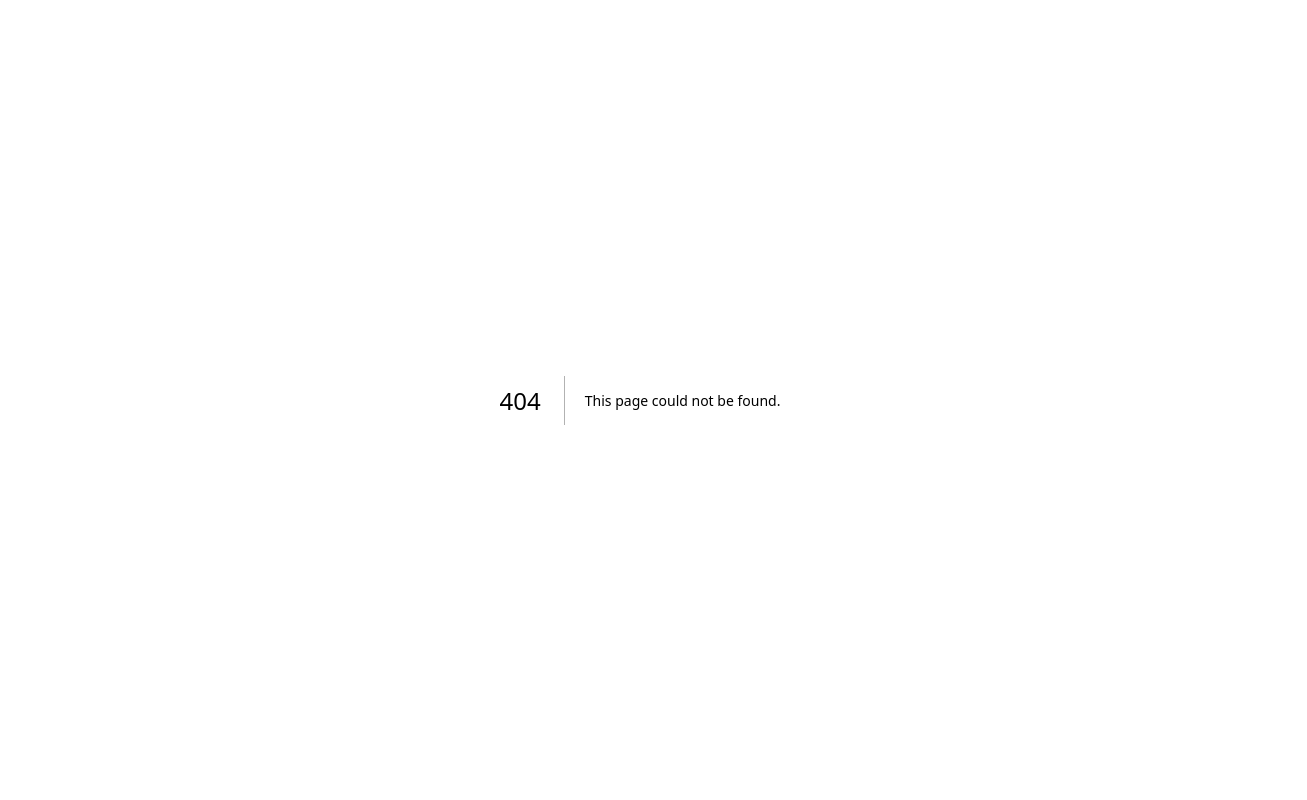
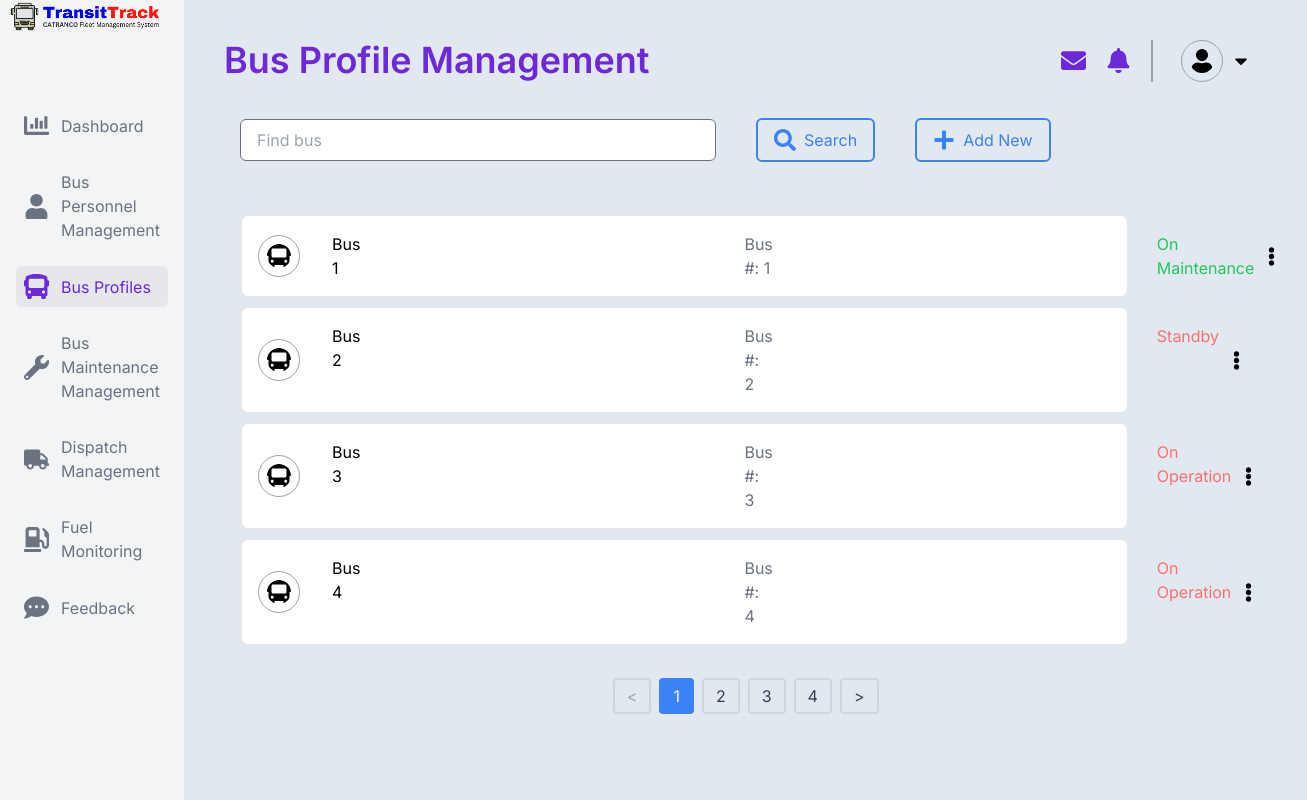
Before and after one commit to CATRANCO-Fleet-Management-System/FE-CAPSTONE, a Next.js app: page /bus-profiles in a window 1280 px wide. Before the commit this address had no page. Shown: the whole page, 1307 px wide, since content can reach past the window. Built offline with nearby package versions, Linux system fonts and the light colour scheme.

Commit message:
NOT DONE THO

```diff
--- /dev/null
+++ b/src/app/bus-profiles/page.tsx
@@ -0,0 +1,264 @@
+"use client";
+import React, { useState, useRef, useEffect } from "react";
+import Sidebar from "../components/Sidebar";
+import Header from "../components/Header";
+import Confirmpopup from "../components/Confirmpopup";
+import { FaBus, FaSearch, FaPlus, FaEllipsisV } from "react-icons/fa";
+import { useRouter } from "next/navigation";
+
+// RecordBox Component
+const RecordBox = ({ busId, maintenanceStatus, onDelete }) => {
+  const [isMenuOpen, setIsMenuOpen] = useState(false);
+  const menuRef = useRef<HTMLDivElement | null>(null);
+
+  const toggleMenu = () => setIsMenuOpen(!isMenuOpen);
+
+  const handleClickOutside = (event: MouseEvent) => {
+    if (menuRef.current && !menuRef.current.contains(event.target as Node)) {
+      setIsMenuOpen(false);
+    }
+  };
+
+  useEffect(() => {
+    document.addEventListener("mousedown", handleClickOutside);
+    return () => document.removeEventListener("mousedown", handleClickOutside);
+  }, []);
+
+  return (
+    <div className="record-box-container w-auto h-auto bg-white border-gray-200 rounded-lg border-2 flex flex-col items-start p-4 relative cursor-pointer">
+      <div className="flex items-center w-full">
+        <div className="logo flex-shrink-0">
+          <FaBus
+            size={42}
+            className="rounded-full border border-gray-400 p-2"
+          />
+        </div>
+        <div className="title flex flex-1 space-x-96 ml-8">
+          <h1 className="type-notif black font-normal">{busId}</h1>
+          <h1 className="type-notif text-gray-500 font-normal">
+            Bus #: {busId.split(" ")[1]}
+          </h1>
+          <h1
+            className={`${
+              maintenanceStatus === "On Maintenance"
+                ? "text-green-500"
+                : "text-red-400"
+            }`}
+          >
+            {maintenanceStatus}
+          </h1>
+        </div>
+        <div className="menu flex-shrink-0 relative">
+          <FaEllipsisV
+            size={35}
+            className="p-2 cursor-pointer"
+            onClick={(e) => {
+              e.stopPropagation();
+              toggleMenu();
+            }}
+          />
+          {isMenuOpen && (
+            <div
+              ref={menuRef}
+              className="absolute top-full right-0 mt-2 bg-white border border-gray-200 rounded-lg shadow-lg w-48 z-50"
+            >
+              <button className="block px-4 py-2 text-black hover:bg-gray-100 w-full text-left">
+                Edit
+              </button>
+              <button
+                className="block px-4 py-2 text-black hover:bg-gray-100 w-full text-left"
+                onClick={onDelete}
+              >
+                Remove
+              </button>
+            </div>
+          )}
+        </div>
+      </div>
+    </div>
+  );
+};
+
+// Records Component with search functionality
+const Records = ({ busRecords, onDelete }) => {
+  return (
+    <div className="record-box w-5/6 h-96 space-y-2">
+      {busRecords.map((record) => (
+        <RecordBox
+          key={record.id}
+          busId={record.id}
+          maintenanceStatus={record.status}
+          onDelete={() => onDelete(record.id)}
+        />
+      ))}
+    </div>
+  );
+};
+
+// Pagination Component with only 4 visible pages
+const Pagination = ({ currentPage, totalPages, onPageChange }) => {
+  const [visiblePages, setVisiblePages] = useState([1, 2, 3, 4]);
+
+  const handlePageChange = (page) => {
+    if (page >= 1 && page <= totalPages) {
+      onPageChange(page);
+
+      // Update the visible page range dynamically
+      if (page > visiblePages[visiblePages.length - 1]) {
+        setVisiblePages(visiblePages.map((p) => p + 4));
+      } else if (page < visiblePages[0]) {
+        setVisiblePages(visiblePages.map((p) => p - 4));
+      }
+    }
+  };
+
+  const createPageButtons = () => {
+    const pageButtons = visiblePages
+      .filter((p) => p <= totalPages)
+      .map((p) => (
+        <button
+          key={p}
+          className={`px-3 py-1 border-2 rounded transition-colors duration-300 ${
+            p === currentPage
+              ? "bg-blue-500 text-white border-blue-500"
+              : "border-gray-300 text-gray-700 hover:bg-gray-100"
+          }`}
+          onClick={() => handlePageChange(p)}
+        >
+          {p}
+        </button>
+      ));
+
+    return pageButtons;
+  };
+
+  return (
+    <div className="pagination flex items-center justify-center space-x-2 mt-20">
+      <button
+        className={`px-3 py-1 border-2 rounded transition-colors duration-300 ${
+          currentPage === 1
+            ? "border-gray-300 text-gray-400 cursor-not-allowed"
+            : "border-gray-300 text-gray-700 hover:bg-gray-100"
+        }`}
+        onClick={() => handlePageChange(currentPage - 1)}
+        disabled={currentPage === 1}
+      >
+        &lt;
+      </button>
+      {createPageButtons()}
+      <button
+        className={`px-3 py-1 border-2 rounded transition-colors duration-300 ${
+          currentPage === totalPages
+            ? "border-gray-300 text-gray-400 cursor-not-allowed"
+            : "border-gray-300 text-gray-700 hover:bg-gray-100"
+        }`}
+        onClick={() => handlePageChange(currentPage + 1)}
+        disabled={currentPage === totalPages}
+      >
+        &gt;
+      </button>
+    </div>
+  );
+};
+
+// Main BusProfile Component
+const BusProfile = () => {
+  const [searchTerm, setSearchTerm] = useState("");
+  const [currentPage, setCurrentPage] = useState(1);
+  const [totalPages] = useState(10);
+  const [isDeletePopupOpen, setIsDeletePopupOpen] = useState(false);
+  const [deleteRecordId, setDeleteRecordId] = useState<string | null>(null);
+  const router = useRouter(); // Initialize useRouter
+
+  const busRecordsData = [
+    { id: "Bus 1", status: "On Maintenance" },
+    { id: "Bus 2", status: "Standby" },
+    { id: "Bus 3", status: "On Operation" },
+    { id: "Bus 4", status: "On Operation" },
+  ];
+
+  const handleDelete = (recordId: string) => {
+    setDeleteRecordId(recordId);
+    setIsDeletePopupOpen(true);
+  };
+
+  const confirmDelete = () => {
+    if (deleteRecordId) {
+      console.log(`Confirmed delete for record ID: ${deleteRecordId}`);
+      setDeleteRecordId(null);
+      setIsDeletePopupOpen(false);
+    }
+  };
+
+  const cancelDelete = () => {
+    setDeleteRecordId(null);
+    setIsDeletePopupOpen(false);
+  };
+
+  // Filtered bus records based on search term
+  const filteredBusRecords = busRecordsData.filter((record) =>
+    record.id.toLowerCase().includes(searchTerm.toLowerCase())
+  );
+
+  // Handle the "Add New" button click
+  const handleAddNewClick = () => {
+    router.push("/bus-maintenance/bus-add"); // Corrected path to the add-page
+  };
+
+  return (
+    <section className="flex flex-row h-screen bg-white">
+      <Sidebar />
+      <div className="w-full flex flex-col bg-slate-200">
+        <Header title="Bus Profile Management" />
+        <div className="content flex flex-col flex-1">
+          <div className="options flex items-center space-x-10 p-4 w-9/12 m-5 ml-10">
+            {/* Search Bar */}
+            <input
+              type="text"
+              placeholder="Find bus"
+              className="flex-1 px-4 py-2 border border-gray-500 rounded-md text-gray-700 focus:outline-none focus:ring-2 focus:ring-blue-500"
+              value={searchTerm}
+              onChange={(e) => setSearchTerm(e.target.value)} // Handle search input
+            />
+
+            {/* Search Button */}
+            <button className="flex items-center px-4 py-2 border-2 border-blue-500 rounded-md text-blue-500 transition-colors duration-300 ease-in-out hover:bg-blue-50">
+              <FaSearch size={22} className="mr-2" />
+              Search
+            </button>
+
+            {/* Add New Button */}
+            <button
+              className="flex items-center px-4 py-2 border-2 border-blue-500 rounded-md text-blue-500 transition-colors duration-300 ease-in-out hover:bg-blue-50"
+              onClick={handleAddNewClick} // Navigate to the add page
+            >
+              <FaPlus size={22} className="mr-2" />
+              Add New
+            </button>
+          </div>
+          <div className="records flex flex-col h-full">
+            <div className="output flex mt-4 items-center ml-14">
+              <Records
+                busRecords={filteredBusRecords}
+                onDelete={handleDelete}
+              />
+            </div>
+            {/* Pagination Component */}
+            <Pagination
+              currentPage={currentPage}
+              totalPages={totalPages}
+              onPageChange={setCurrentPage}
+            />
+          </div>
+        </div>
+      </div>
+      <Confirmpopup
+        isOpen={isDeletePopupOpen}
+        onClose={cancelDelete}
+        onConfirm={confirmDelete}
+      />
+    </section>
+  );
+};
+
+export default BusProfile;
--- a/src/app/personnel/conductor/page.tsx
+++ b/src/app/personnel/conductor/page.tsx
@@ -77,7 +77,7 @@ const DashboardHeader = () => {
       <Sidebar />
 
       <section className="w-full bg-slate-200">
-        <Header title="Add Conductor Record" />
+        <Header title="Add PAO Record" />
 
         <section className="right w-full overflow-y-hidden">
           <div className="forms-container ml-14">
@@ -101,7 +101,7 @@ const DashboardHeader = () => {
                     className="h-10 text-lg "
                     type="text"
                     placeholder="Role"
-                    value="Conductor"
+                    value="PAO"
                     disabled
                   />
                   <h1>License Number:</h1>
--- a/src/app/personnel/driver/page.tsx
+++ b/src/app/personnel/driver/page.tsx
@@ -100,7 +100,8 @@ const DashboardHeader = () => {
                   <Input
                     className="h-10 text-lg"
                     type="text"
-                    placeholder="Role"
+                    placeholder="Driver"
+                    disabled
                   />
                   <h1>License Number:</h1>
                   <Input
--- a/src/app/personnel/page.tsx
+++ b/src/app/personnel/page.tsx
@@ -21,13 +21,13 @@ const ButtonGroup = ({ activeButton, onClick }) => {
       </button>
       <button
         className={`px-4 py-2 border-2 rounded transition-colors duration-300 ease-in-out ${
-          activeButton === "conductors"
+          activeButton === "Passenger Assistant Officer"
             ? "border-blue-500 text-blue-500"
             : "border-transparent text-gray-700"
         }`}
-        onClick={() => onClick("conductors")}
+        onClick={() => onClick("Passenger Assistant Officer")}
       >
-        Conductors
+        Passenger Assistant Officer
       </button>
     </div>
   );
@@ -90,8 +90,8 @@ const RecordBox = ({ driverId, driverName, onDelete }) => {
   );
 };
 
-// Records Component
-const Records = ({ type, onDelete }) => {
+// Records Component with search functionality
+const Records = ({ type, searchTerm, onDelete }) => {
   const driverRecords = [
     { id: "001", name: "Driver 1" },
     { id: "002", name: "Driver 2" },
@@ -100,19 +100,24 @@ const Records = ({ type, onDelete }) => {
     { id: "005", name: "Driver 5" },
   ];
 
-  const conductorRecords = [
-    { id: "0005", name: "Conductor 1" },
-    { id: "0006", name: "Conductor 2" },
-    { id: "0007", name: "Conductor 3" },
-    { id: "0008", name: "Conductor 4" },
-    { id: "0009", name: "Conductor 5" },
+  const PAORecords = [
+    { id: "0005", name: "PAO 1" },
+    { id: "0006", name: "PAO 2" },
+    { id: "0007", name: "PAO 3" },
+    { id: "0008", name: "PAO 4" },
+    { id: "0009", name: "PAO 5" },
   ];
 
-  const records = type === "drivers" ? driverRecords : conductorRecords;
+  const records = type === "drivers" ? driverRecords : PAORecords;
+
+  // Filter records based on search term
+  const filteredRecords = records.filter((record) =>
+    record.name.toLowerCase().includes(searchTerm.toLowerCase())
+  );
 
   return (
     <div className="record-box w-5/6 h-96 space-y-2">
-      {records.map((record) => (
+      {filteredRecords.map((record) => (
         <RecordBox
           key={record.id}
           driverId={record.id}
@@ -181,10 +186,11 @@ const Pagination = ({ currentPage, totalPages, onPageChange }) => {
   );
 };
 
-// Main DashboardHeader Component
-const DashboardHeader = () => {
+
+const personnel = () => {
   const [dropdownVisible, setDropdownVisible] = useState(false);
   const [activeButton, setActiveButton] = useState("drivers");
+  const [searchTerm, setSearchTerm] = useState("");
   const [currentPage, setCurrentPage] = useState(1);
   const [totalPages] = useState(4); // Set the total number of pages as needed
   const [isDeletePopupOpen, setIsDeletePopupOpen] = useState(false);
@@ -246,6 +252,8 @@ const DashboardHeader = () => {
             <input
               type="text"
               placeholder="Find driver"
+              value={searchTerm}
+              onChange={(e) => setSearchTerm(e.target.value)}
               className="flex-1 px-4 py-2 border border-gray-500 rounded-md text-gray-700 focus:outline-none focus:ring-2 focus:ring-blue-500"
             />
 
@@ -266,7 +274,11 @@ const DashboardHeader = () => {
           </div>
           <div className="records flex flex-col h-full">
             <div className="output flex mt-4 items-center ml-14">
-              <Records type={activeButton} onDelete={handleDelete} />
+              <Records
+                type={activeButton}
+                searchTerm={searchTerm}
+                onDelete={handleDelete}
+              />
             </div>
             {/* Pagination Component */}
             <Pagination
@@ -286,4 +298,4 @@ const DashboardHeader = () => {
   );
 };
 
-export default DashboardHeader;
+export default personnel;
```
Also changed, not shown: src/app/bus-profiles/bus-add/page.tsx (added).
